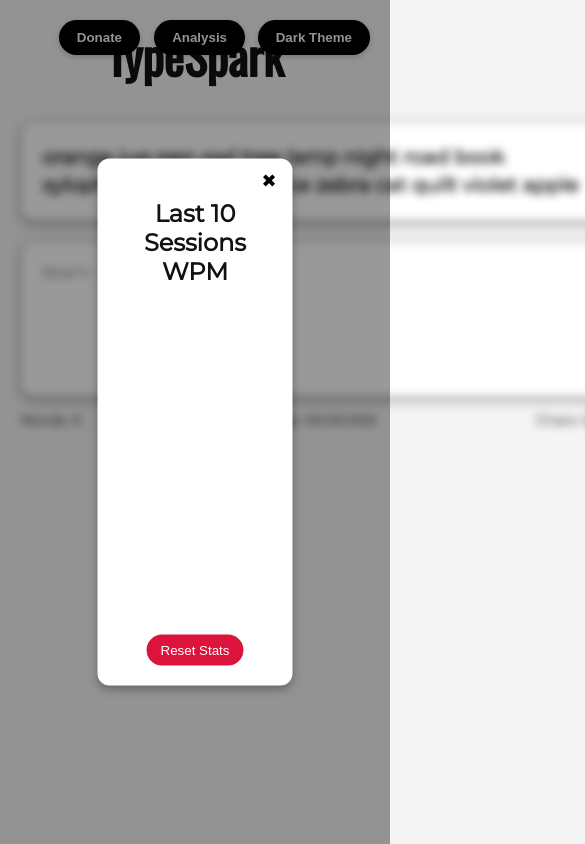
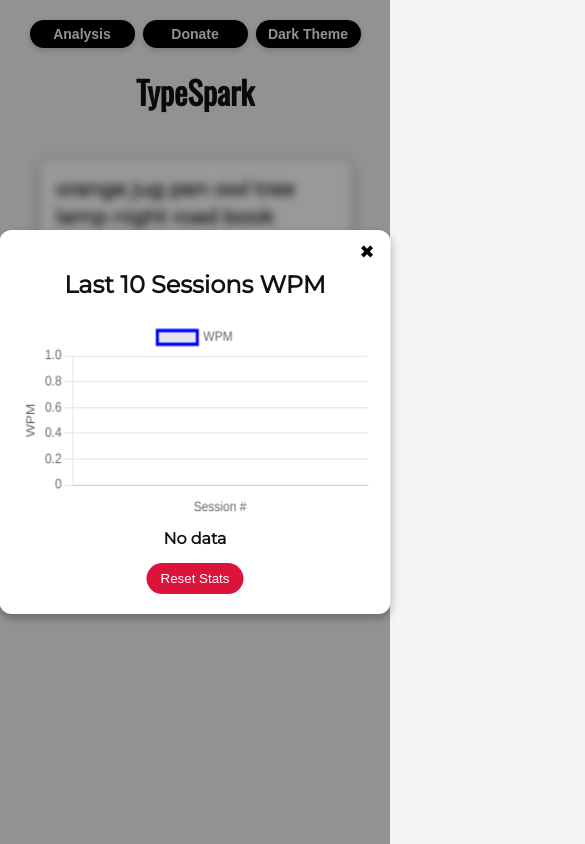
Before and after one commit to satyaprakashsamaI/typespark, a plain HTML site: page index.html in a window 390 px wide. Both pictures are taken after a click on the button "Analysis". Shown: the top 844 px of the page, 585 px wide, since content can reach past the window. Drawn offline with nearby package versions, Linux system fonts and the light colour scheme.

Commit message:
Update index.html

```diff
--- a/index.html
+++ b/index.html
@@ -1,11 +1,10 @@
 <!DOCTYPE html>
 <html lang="en">
 <head>
-  <link rel="icon" href="favicon.png" type="image/x-icon">
-  <meta charset="UTF-8" />
-  <meta name="viewport" content="width=device-width, initial-scale=1" />
+  <meta charset="UTF-8"/>
+  <meta name="viewport" content="width=device-width,initial-scale=1"/>
   <title>TypeSpark</title>
-  <link href="https://fonts.googleapis.com/css2?family=Montserrat&family=Oswald&display=swap" rel="stylesheet" />
+  <link href="https://fonts.googleapis.com/css2?family=Montserrat&family=Oswald&display=swap" rel="stylesheet"/>
   <script src="https://cdn.jsdelivr.net/npm/chart.js"></script>
   <style>
     :root {
@@ -26,190 +25,118 @@
       --shadow-color: rgba(255,255,255,0.3);
     }
     body {
-      font-family: 'Montserrat', sans-serif;
-      background: var(--bg-color);
-      color: var(--text-color);
-      margin: 0;
-      padding: 20px;
-      text-align: center;
-      transition: background .3s, color .3s;
+      font-family:'Montserrat',sans-serif;
+      background:var(--bg-color);
+      color:var(--text-color);
+      margin:0; padding:20px; text-align:center;
+      transition:background .3s,color .3s;
     }
-    header {
-      position: relative;
-      margin-bottom: 30px;
+    header { position:relative; margin-bottom:30px; }
+    h1 { font-family:'Oswald',sans-serif; font-size:48px; margin:0; }
+    .theme-toggle, .donate-btn, .analysis-btn {
+      position:absolute; top:0; padding:10px 18px;
+      border:none; border-radius:20px;
+      background:var(--toggle-bg); color:var(--bg-color);
+      box-shadow:0 2px 6px rgba(0,0,0,0.2);
+      font-weight:bold; cursor:pointer; white-space:nowrap;
+      transition:background .3s,color .3s;
     }
-    h1 {
-      font-family: 'Oswald', sans-serif;
-      font-size: 48px;
-      margin: 0;
+    .theme-toggle { right:0; }
+    .donate-btn { right:var(--donate-offset); }
+    .donate-btn:hover {
+      background:linear-gradient(45deg,#FFB3BA,#FFDFBA,#FFFFBA,#BAFFC9,#BAE1FF);
+      color:#111;
     }
-    .theme-toggle,
-    .donate-btn,
-    .analysis-btn {
-      position: absolute;
-      top: 0;
-      padding: 10px 18px;
-      border: none;
-      border-radius: 20px;
-      background: var(--toggle-bg);
-      color: var(--bg-color);
-      box-shadow: 0 2px 6px rgba(0,0,0,0.2);
-      font-weight: bold;
-      cursor: pointer;
-      transition: background .3s, color .3s;
+    .analysis-btn { right:125px; }
+    .container { width:600px; margin:0 auto; }
+    .blur { filter:blur(4px); }
+
+    #textBox, #inputBox {
+      width:100%; border-radius:12px; background:var(--box-color);
+      padding:20px; box-sizing:border-box; margin-bottom:20px;
+      border:2px solid #ccc; box-shadow:0 4px 10px var(--shadow-color);
     }
-    .theme-toggle {
-      right: 0;
-    }
-    .donate-btn {
-      right: var(--donate-offset);
-    }
-    .donate-btn:hover {
-      background: linear-gradient(45deg,#FFB3BA,#FFDFBA,#FFFFBA,#BAFFC9,#BAE1FF);
-      color: #111;
-    }
-    .analysis-btn {
-      right: 125px;
-    }
-    .container {
-      width: 600px;
-      margin: 0 auto;
-    }
-    .blur {
-      filter: blur(4px);
+    [data-theme="dark"] #textBox {
+      border:none; box-shadow:0 0 8px 3px rgba(255,255,255,0.3);
     }
     #textBox {
-      width:100%;
-      border-radius:12px;
-      background:var(--box-color);
-      margin-bottom:20px;
-      padding:20px;
-      box-sizing:border-box;
-      text-align:left;
-      user-select:none;
-      pointer-events:none;
-      border:2px solid #ccc;
-      box-shadow:0 4px 10px var(--shadow-color);
-      min-height:100px;
+      text-align:left; user-select:none; pointer-events:none; min-height:100px;
     }
-    [data-theme="dark"] #textBox {
-      border:none;
-      box-shadow:0 0 8px 3px rgba(255,255,255,0.3);
-    }
-    #textInner {
-      font-size:20px;
-      font-weight:bold;
-      line-height:1.4;
-      opacity:1;
-      transition:opacity .3s;
-    }
+    #textInner { font-size:20px; font-weight:bold; line-height:1.4; transition:opacity .3s; }
     #inputBox {
-      width:100%;
-      border-radius:12px;
-      background:var(--box-color);
-      padding:20px;
-      box-sizing:border-box;
-      text-align:left;
-      font-size:16px;
-      line-height:1.4;
+      resize:none; outline:none; font-size:16px; line-height:1.4;
       color:var(--text-color);
-      border:2px solid #ccc;
-      box-shadow:0 4px 10px var(--shadow-color);
-      resize:none;
-      outline:none;
-      min-height:100px;
-      margin-bottom:10px;
     }
     [data-theme="dark"] #inputBox {
-      border:none;
-      box-shadow:0 0 8px 3px rgba(255,255,255,0.3);
+      border:none; box-shadow:0 0 8px 3px rgba(255,255,255,0.3);
     }
-    .correct {
-      text-shadow:0 0 8px var(--correct-glow);
+    .correct { text-shadow:0 0 8px var(--correct-glow); }
+    .wrong   { text-shadow:0 0 8px var(--wrong-glow); }
+
+    .stats-bar {
+      display:flex; justify-content:space-between;
+      margin-bottom:20px; font-size:14px;
     }
-    .wrong {
-      text-shadow:0 0 8px var(--wrong-glow);
-    }
-    .stats-bar {
-      display:flex;
-      justify-content:space-between;
-      margin-bottom:20px;
-      font-size:14px;
-    }
-    .stats-bar div {
-      flex:1;
-      text-align:center;
-    }
-    .stats-bar .left {
-      text-align:left;
-    }
-    .stats-bar .right {
-      text-align:right;
-    }
+    .stats-bar div { flex:1; text-align:center; }
+    .stats-bar .left { text-align:left; }
+    .stats-bar .right{ text-align:right; }
+
     #tryAgainBtn {
-      display:none;
-      padding:10px 20px;
-      font-size:16px;
-      border-radius:20px;
-      border:none;
-      cursor:pointer;
-      background:var(--toggle-bg);
-      color:var(--bg-color);
+      display:none; padding:10px 20px; font-size:16px;
+      border-radius:20px; border:none; cursor:pointer;
+      background:var(--toggle-bg); color:var(--bg-color);
       box-shadow:0 2px 6px rgba(0,0,0,0.2);
     }
     #tryAgainBtn:hover {
       background:linear-gradient(45deg,#FFB3BA,#FFDFBA,#FFFFBA,#BAFFC9,#BAE1FF);
       color:#111;
     }
+
     #modalOverlay {
-      display:none;
-      position:fixed;
-      top:0;
-      left:0;
-      width:100%;
-      height:100%;
-      background:rgba(0,0,0,0.4);
+      display:none; position:fixed; top:0; left:0;
+      width:100%; height:100%; background:rgba(0,0,0,0.4);
       z-index:1000;
     }
-    #analysisModal,
-    #donateModal {
-      display:none;
-      position:fixed;
-      top:50%;
-      left:50%;
-      transform:translate(-50%,-50%);
-      background:var(--box-color);
-      padding:20px;
-      border-radius:12px;
-      box-shadow:0 4px 10px var(--shadow-color);
-      z-index:1001;
+    #analysisModal, #donateModal {
+      display:none; position:fixed;
+      top:50%; left:50%; transform:translate(-50%,-50%);
+      background:var(--box-color); padding:20px; border-radius:12px;
+      box-shadow:0 4px 10px var(--shadow-color); z-index:1001;
+      width:600px; max-height:80vh; overflow:auto;
     }
     #analysisModal canvas {
-      width:100% !important;
-      height:300px !important;
+      width:100%!important; height:300px!important;
     }
-    #closeAnalysis,
-    #closeDonate {
-      position:absolute;
-      top:10px;
-      right:10px;
-      border:none;
-      background:none;
-      font-size:18px;
+    #closeAnalysis, #closeDonate {
+      position:absolute; top:10px; right:10px;
+      border:none; background:none; font-size:18px; cursor:pointer;
+    }
+    .stat-summary { margin-top:10px; font-weight:bold; }
+    #resetStats {
+      margin-top:15px; background:crimson; color:#fff;
+      border:none; padding:8px 14px; border-radius:20px;
       cursor:pointer;
     }
-    .stat-summary {
-      margin-top:10px;
-      font-weight:bold;
-    }
-    #resetStats {
-      margin-top:15px;
-      background:crimson;
-      color:#fff;
-      border:none;
-      padding:8px 14px;
-      border-radius:20px;
-      cursor:pointer;
+
+    @media (max-width:600px) {
+      header {
+        display:flex; flex-wrap:wrap;
+        justify-content:center; align-items:center;
+        gap:8px;
+      }
+      .analysis-btn, .donate-btn, .theme-toggle {
+        position:static; order:1; flex:1;
+        max-width:30%; font-size:14px; padding:6px 10px;
+      }
+      h1 {
+        order:2; width:100%; margin:12px 0; font-size:32px;
+      }
+      .container { width:90%; margin:0 auto; }
+      #textBox, #inputBox {
+        width:100%; font-size:18px; padding:16px;
+      }
+      #analysisModal { width:90%; }
+      #analysisModal canvas { height:200px!important; }
     }
   </style>
 </head>
@@ -217,23 +144,22 @@
   <header>
     <h1>TypeSpark</h1>
     <button class="analysis-btn" id="analysisBtn">Analysis</button>
-    <button class="donate-btn" id="donateBtn">Donate</button>
-    <button class="theme-toggle" id="toggleTheme">Dark Theme</button>
+    <button class="donate-btn"   id="donateBtn">Donate</button>
+    <button class="theme-toggle" id="toggleTheme">Light Theme</button>
   </header>
 
   <div id="mainContent" class="container">
     <div id="textBox"><div id="textInner"></div></div>
-    <textarea id="inputBox" placeholder="Start typing here..." rows="5"></textarea>
+    <textarea id="inputBox" placeholder="Start typing here..."></textarea>
     <div class="stats-bar">
       <div class="left">Words: <span id="wordCount">0</span></div>
-      <div class="center">Time: <span id="stopwatch">00:00:000</span></div>
+      <div class="center">Time:  <span id="stopwatch">00:00:000</span></div>
       <div class="right">Chars: <span id="charCount">0/0</span></div>
     </div>
     <button id="tryAgainBtn">Generate new paragraph ✨</button>
   </div>
 
   <div id="modalOverlay"></div>
-
   <div id="analysisModal">
     <button id="closeAnalysis">✖</button>
     <h2>Last 10 Sessions WPM</h2>
@@ -241,43 +167,37 @@
     <div class="stat-summary" id="summaryStats"></div>
     <button id="resetStats">Reset Stats</button>
   </div>
-
   <div id="donateModal">
     <button id="closeDonate">✖</button>
-    <img
-  src="donate.png"
-  alt="Donate QR Code"
-  style="max-width:100%; border-radius:12px;"
-/>
+    <img src="donate.png" alt="Donate QR Code" style="max-width:100%;border-radius:12px;"/>
   </div>
 
   <script>
-    // Theme toggle
     const toggleBtn = document.getElementById('toggleTheme');
-    function applyTheme(theme) {
-      document.documentElement.setAttribute('data-theme', theme);
-      toggleBtn.textContent = theme === 'light' ? 'Dark Theme' : 'Light Theme';
-      localStorage.setItem('theme', theme);
+    function applyTheme(t) {
+      document.documentElement.setAttribute('data-theme', t);
+      toggleBtn.textContent = t==='light'?'Dark Theme':'Light Theme';
+      localStorage.setItem('theme', t);
     }
-    applyTheme(localStorage.getItem('theme') || 'light');
-    toggleBtn.onclick = () => {
-      const next = document.documentElement.getAttribute('data-theme') === 'light' ? 'dark' : 'light';
-      applyTheme(next);
-    };
+    applyTheme(localStorage.getItem('theme')||'light');
+    toggleBtn.onclick = () => applyTheme(
+      document.documentElement.getAttribute('data-theme')==='light'?'dark':'light'
+    );
 
-    // Modal logic
-    const analysisBtn = document.getElementById('analysisBtn'),
-          donateBtn   = document.getElementById('donateBtn'),
-          overlay     = document.getElementById('modalOverlay'),
+    const analysisBtn   = document.getElementById('analysisBtn'),
+          donateBtn     = document.getElementById('donateBtn'),
+          overlay       = document.getElementById('modalOverlay'),
           analysisModal = document.getElementById('analysisModal'),
           donateModal   = document.getElementById('donateModal'),
           closeAnalysis = document.getElementById('closeAnalysis'),
           closeDonate   = document.getElementById('closeDonate'),
-          mainContent   = document.getElementById('mainContent');
+          mainContent   = document.getElementById('mainContent'),
+          ctx           = document.getElementById('wpmChart').getContext('2d');
+    let chart;
 
-    function openModal(modal) {
+    function openModal(m) {
       overlay.style.display = 'block';
-      modal.style.display   = 'block';
+      m.style.display       = 'block';
       mainContent.classList.add('blur');
     }
     function closeModal() {
@@ -286,14 +206,69 @@
       donateModal.style.display   = 'none';
       mainContent.classList.remove('blur');
     }
-
-    analysisBtn.onclick = () => openModal(analysisModal);
-    donateBtn.onclick   = () => openModal(donateModal);
+    analysisBtn.onclick   = () => showAnalysis();
+    donateBtn.onclick     = () => openModal(donateModal);
     closeAnalysis.onclick = closeModal;
     closeDonate.onclick   = closeModal;
     overlay.onclick       = closeModal;
 
-    // Words array
+    function saveSession(wpm) {
+      const s = JSON.parse(localStorage.getItem('sessions')||'[]');
+      s.push({wpm, ts: Date.now()});
+      if (s.length>10) s.shift();
+      localStorage.setItem('sessions', JSON.stringify(s));
+    }
+    function getSessions() {
+      return JSON.parse(localStorage.getItem('sessions')||'[]');
+    }
+
+    function showAnalysis() {
+      openModal(analysisModal);
+      setTimeout(() => {
+        const data   = getSessions(),
+              wpms   = data.map(x=>x.wpm),
+              labels = data.map((_,i)=>`#${i+1}`);
+        if (chart) chart.destroy();
+        chart = new Chart(ctx, {
+          type: 'line',
+          data: {
+            labels,
+            datasets: [{
+              label: 'WPM',
+              data: wpms,
+              borderColor: 'blue',
+              pointBackgroundColor: 'white',
+              pointBorderColor: 'blue',
+              pointRadius: 5,
+              fill: false
+            }]
+          },
+          options: {
+            responsive: true,
+            aspectRatio: 2,
+            plugins: {
+              tooltip: { enabled: true }
+            },
+            scales: {
+              y: { beginAtZero: true, title: { display: true, text: 'WPM' } },
+              x: { title: { display: true, text: 'Session #' } }
+            }
+          }
+        });
+        chart.update();
+
+        const summary = document.getElementById('summaryStats');
+        if (wpms.length) {
+          const avg = (wpms.reduce((a,b)=>a+b,0)/wpms.length).toFixed(2),
+                hi  = Math.max(...wpms),
+                lo  = Math.min(...wpms);
+          summary.textContent = `Average: ${avg} | Highest: ${hi} | Lowest: ${lo}`;
+        } else {
+          summary.textContent = 'No data';
+        }
+      }, 50);
+    }
+
     const words = [
       "apple","banana","cat","dog","elephant","flower","garden","house","ice","jungle",
       "kite","lion","monkey","night","orange","pencil","queen","river","sun","tree",
@@ -301,43 +276,8 @@
       "fish","goat","hat","ink","jug","key","lamp","moon","nest","owl",
       "pen","quilt","road","star","table","van","watch","box","yarn","zip"
     ];
-    let paragraph = '', startTime = null, timerInt = null, chart;
+    let paragraph='', startTime=null, timerInt=null;
 
-    // Session storage
-    function saveSession(wpm) {
-      const s = JSON.parse(localStorage.getItem('sessions') || '[]');
-      s.push({ wpm, ts: Date.now() });
-      if (s.length > 10) s.shift();
-      localStorage.setItem('sessions', JSON.stringify(s));
-    }
-    function getSessions() {
-      return JSON.parse(localStorage.getItem('sessions') || '[]');
-    }
-
-    // Chart
-    const ctx = document.getElementById('wpmChart').getContext('2d');
-    function showAnalysis() {
-      const data = getSessions(),
-            wpms = data.map(x => x.wpm),
-            labels = data.map((_, i) => `#${i+1}`);
-      if (chart) chart.destroy();
-      chart = new Chart(ctx, {
-        type: 'line',
-        data: { labels, datasets: [{ label: 'WPM', data: wpms, borderColor: 'blue' }] },
-        options: { responsive: true, scales: { y: { beginAtZero: true } } }
-      });
-      const summary = document.getElementById('summaryStats');
-      if (wpms.length) {
-        const avg = (wpms.reduce((a,b) => a+b,0) / wpms.length).toFixed(2),
-              hi = Math.max(...wpms),
-              lo = Math.min(...wpms);
-        summary.textContent = `Average: ${avg} | Highest: ${hi} | Lowest: ${lo}`;
-      } else {
-        summary.textContent = 'No data';
-      }
-    }
-
-    // Timer
     function formatTime(ms) {
       const m = String(Math.floor(ms/60000)).padStart(2,'0'),
             s = String(Math.floor((ms%60000)/1000)).padStart(2,'0'),
@@ -345,97 +285,77 @@
       return `${m}:${s}:${f}`;
     }
     function startTimer() {
-      startTime = Date.now();
-      timerInt = setInterval(() => {
-        document.getElementById('stopwatch').textContent = formatTime(Date.now()-startTime);
-      }, 31);
+      startTime=Date.now();
+      timerInt=setInterval(()=>document.getElementById('stopwatch').textContent=formatTime(Date.now()-startTime),31);
     }
-    function stopTimer() {
-      clearInterval(timerInt);
-    }
+    function stopTimer() { clearInterval(timerInt); }
 
-    // Paragraph generation and typing logic
     function generateParagraph() {
       const count = 15 + Math.floor(Math.random()*6), sel = [];
       while (sel.length < count) {
         const w = words[Math.floor(Math.random()*words.length)];
-        if (!sel.includes(w) && sel[sel.length-1] !== w) sel.push(w);
+        if (!sel.includes(w) && sel[sel.length-1]!==w) sel.push(w);
       }
       return sel.join(' ');
     }
     function renderParagraph(raw='') {
       document.getElementById('textInner').innerHTML =
-        paragraph.split('').map((ch,i) => {
-          const cls = i<raw.length ? (raw[i]===ch ? 'correct':'wrong') : '';
+        paragraph.split('').map((ch,i)=> {
+          const cls = i<raw.length ? (raw[i]===ch?'correct':'wrong') : '';
           return `<span class="${cls}">${ch}</span>`;
         }).join('');
     }
     function updateCounters(raw='') {
-      document.getElementById('wordCount').textContent =
-        raw.trim() ? raw.trim().split(/\s+/).length : 0;
-      document.getElementById('charCount').textContent =
-        `${raw.length}/${paragraph.length}`;
+      document.getElementById('wordCount').textContent = raw.trim()?raw.trim().split(/\s+/).length:0;
+      document.getElementById('charCount').textContent = `${raw.length}/${paragraph.length}`;
     }
     function showNew() {
       paragraph = generateParagraph();
       const ti = document.getElementById('textInner');
       ti.style.opacity = 0;
-      setTimeout(() => {
-        renderParagraph();
-        ti.style.opacity = 1;
-      }, 300);
+      setTimeout(()=>{ renderParagraph(); ti.style.opacity=1; },300);
       const ib = document.getElementById('inputBox');
-      ib.value = '';
-      ib.disabled = false;
-      document.getElementById('tryAgainBtn').style.display = 'none';
+      ib.value=''; ib.disabled=false;
+      document.getElementById('tryAgainBtn').style.display='none';
       updateCounters('');
-      document.getElementById('stopwatch').textContent = '00:00:000';
-      if (timerInt) stopTimer();
-      startTime = null;
-      ib.focus();
+      document.getElementById('stopwatch').textContent='00:00:000';
+      if(timerInt) stopTimer();
+      startTime=null; ib.focus();
     }
 
     document.getElementById('inputBox').addEventListener('input', e => {
       const raw = e.target.value.slice(0, paragraph.length);
-      if (raw.length && startTime === null) startTimer();
-      renderParagraph(raw);
-      updateCounters(raw);
+      if (raw.length && startTime===null) startTimer();
+      renderParagraph(raw); updateCounters(raw);
       if (raw.length === paragraph.length) {
-        e.target.disabled = true;
-        stopTimer();
+        e.target.disabled=true; stopTimer();
         const elapsed = Date.now() - startTime;
-        const correctWords = paragraph.split(' ')
-          .filter((w,i) => w === raw.trim().split(/\s+/)[i]).length;
-        const wpm = Math.round(correctWords / (elapsed/1000) * 60);
+        const correctWords = paragraph.split(' ').filter((w,i)=>w===raw.trim().split(/\s+/)[i]).length;
+        const wpm = Math.round(correctWords/(elapsed/1000)*60);
         const correctChars = [...raw].filter((c,i)=>c===paragraph[i]).length;
-        const acc = (correctChars / paragraph.length) * 100;
+        const acc = (correctChars/paragraph.length)*100;
         saveSession(wpm);
-        showAnalysis();
-        const note = acc===100
-          ? 'Perfect! Excellent work!'
-          : acc>=90
-            ? "Great job! You're very close!"
-            : 'Keep practicing, you can improve!';
+        const note = acc===100?'Perfect! Excellent work!':acc>=90?"Great job! You're very close!":'Keep practicing, you can improve!';
         const ti = document.getElementById('textInner');
         ti.style.opacity = 0;
-        setTimeout(() => {
+        setTimeout(()=>{
           ti.innerHTML = `<p><strong>${note}</strong></p>
             <p><strong>Time:</strong> ${formatTime(elapsed)}</p>
             <p><strong>WPM:</strong> ${wpm}</p>
             <p><strong>Accuracy:</strong> ${acc.toFixed(2)}%</p>`;
           ti.style.opacity = 1;
-          document.getElementById('tryAgainBtn').style.display = 'inline-block';
-        }, 300);
+          document.getElementById('tryAgainBtn').style.display='inline-block';
+        },300);
       }
     });
 
     document.getElementById('tryAgainBtn').onclick = showNew;
-    document.getElementById('resetStats').onclick = () => {
+    document.getElementById('resetStats').onclick = ()=>{
       localStorage.removeItem('sessions');
-      showAnalysis();
+      document.getElementById('summaryStats').textContent='No data';
+      if(chart) chart.destroy();
     };
 
-    // Initialize
     showNew();
   </script>
 </body>
```
